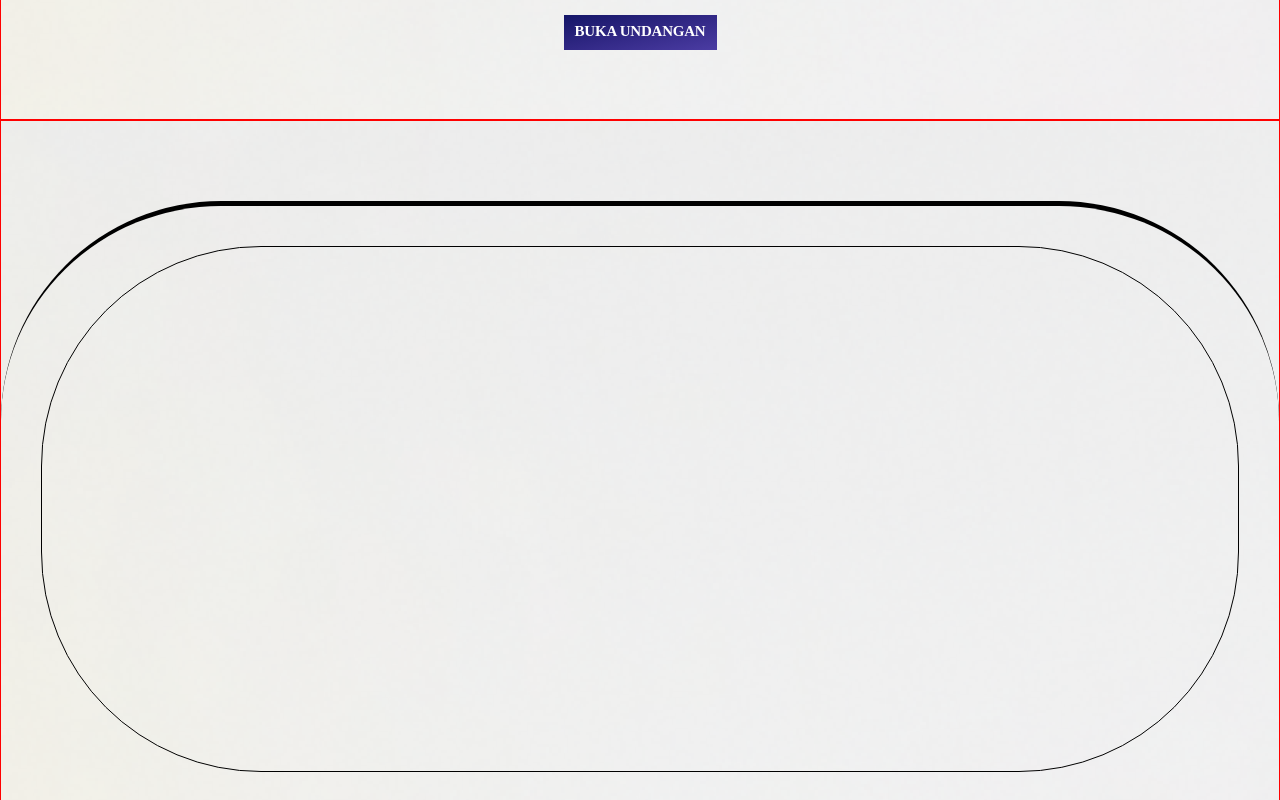
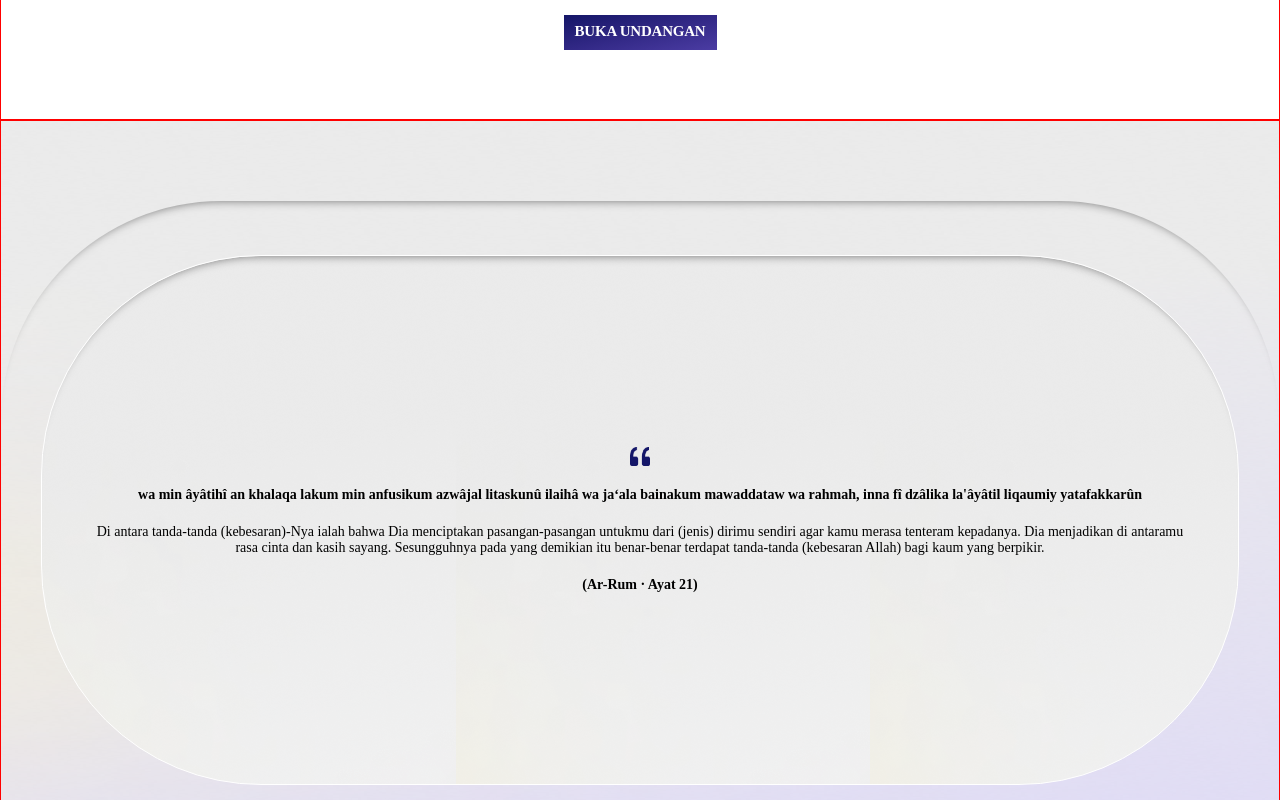
Before and after one commit to Arrasyidff/wedding-invitation, a React (Create React App) app: page / in a window 1280 px wide. Shown: the part 680-1480 px from the top of the page. Built offline with nearby package versions, Linux system fonts and the light colour scheme; a web font is replaced by a local one.

Commit message:
feat: handle ui cover

```diff
--- a/src/pages/aghniyaIzzul/agniyaIzzul.scss
+++ b/src/pages/aghniyaIzzul/agniyaIzzul.scss
@@ -2,9 +2,11 @@
     section {
         overflow: hidden;
         border: 1px solid red;
-        background-image: url('../../assets/images/background.png');
         background-position: center;
         background-repeat: no-repeat;
         background-size: cover;
+        :nth-child(1) {
+            background-image: url('../../assets/images/background.png');
+        }
     }
 }
--- a/src/pages/aghniyaIzzul/components/cover/cover.scss
+++ b/src/pages/aghniyaIzzul/components/cover/cover.scss
@@ -24,6 +24,7 @@
         height: 310px;
         border-radius: 7.5rem;
         margin: 1.5rem auto;
+        border: 4px solid black;
         overflow: hidden;
         display: flex;
         justify-content: center;
--- a/src/pages/aghniyaIzzul/components/quote/Quote.tsx
+++ b/src/pages/aghniyaIzzul/components/quote/Quote.tsx
@@ -1,21 +1,24 @@
 import './quote.scss'
-// import quote from '@assets/images/quote.png'
+import quote from '@assets/images/quote.png'
+// import brideImage from '@assets/images/bride-image.png'
+import backgroundImage from '@assets/images/main-background.png'
 
 function Quote() {
   return (
     <section className='agniya__quote'>
+      <img className='agniya__quote-background' src={backgroundImage} alt="" />
       <div className="agniya__quote-cover">
           <div className="agniya__quote-content">
-                {/* <img src={quote} alt="quote" /> */}
+              <img src={quote} alt="quote" />
 
-                {/* <p className='agniya__quote--du-a'>
+              <p className='agniya__quote--du-a'>
                 wa min âyâtihî an khalaqa lakum min
                 anfusikum azwâjal litaskunû ilaihâ wa ja‘ala
                 bainakum mawaddataw wa rahmah, inna fî dzâlika
                 la'âyâtil liqaumiy yatafakkarûn
-                </p> */}
+              </p>
 
-                {/* <p className='agniya__quote--translate'>
+              <p className='agniya__quote--translate'>
                 Di antara tanda-tanda (kebesaran)-Nya ialah
                 bahwa Dia menciptakan pasangan-pasangan untukmu
                 dari (jenis) dirimu sendiri agar kamu merasa
@@ -23,11 +26,11 @@ function Quote() {
                 rasa cinta dan kasih sayang. Sesungguhnya pada
                 yang demikian itu benar-benar terdapat tanda-tanda
                 (kebesaran Allah) bagi kaum yang berpikir.
-                </p> */}
+              </p>
 
-                {/* <p className='agniya__quote--surah'>
+              <p className='agniya__quote--surah'>
                 (Ar-Rum · Ayat 21)
-                </p> */}
+              </p>
           </div>
       </div>
     </section>
--- a/src/pages/aghniyaIzzul/components/quote/quote.scss
+++ b/src/pages/aghniyaIzzul/components/quote/quote.scss
@@ -4,11 +4,20 @@
     justify-content: center;
     align-items: center;
     height: 800px;
+    position: relative;
+
+    .agniya__quote-background {
+        position: absolute;
+        z-index: 1;
+        height: 100%;
+        width: 100%;
+    }
 
     .agniya__quote-cover {
+        box-shadow: inset 0 10px 10px -10px rgba(0, 0, 0, 0.5);
+        z-index: 2;
         border-radius: 13.75rem;
         width: 100%;
-        border: 5px solid black;
         border-bottom: none;
         border-left: none;
         border-right: none;
@@ -16,36 +25,41 @@
 
         display: flex;
         justify-content: center;
-        align-items: flex-start;
+        align-items: center;
         padding: 2.5rem;
 
         .agniya__quote-content {
-            border: 1px solid black;
+            box-shadow: inset 0 10px 10px -10px rgba(0, 0, 0, 0.5);
+            border: 1px solid white;
             width: 100%;
             height: 95%;
             border-radius: 13.75rem;
-            padding: 0 3rem;
 
             flex-direction: column;
             display: flex;
             justify-content: center;
             align-items: center;
+            padding: 2rem;
 
             img {
-                width: 2rem;
+                width: 1.3rem;
+            }
+
+            p {
+                text-align: center;
             }
 
             text-align: center;
             font-size: 0.875rem;
             .agniya__quote--du-a {
-                margin-top: 2rem;
+                margin-top: 1.3rem;
                 font-weight: 800;
             }
             .agniya__quote--translate {
-                margin-top: 1.8rem;
+                margin-top: 1.3rem;
             }
             .agniya__quote--surah {
-                margin-top: 1.8rem;
+                margin-top: 1.3rem;
                 font-weight: 800;
             }
         }
@@ -63,3 +77,14 @@
         }
     }
 }
+
+@media (min-height: 800px)
+{
+    .agniya__quote {
+        .agniya__quote-cover {
+            .agniya__quote-content {
+                padding: 2.8rem;
+            }
+        }
+    }
+}
```
Also changed, not shown: src/assets/images/main-background.png (added). Lines whose indentation alone changed are shown as unchanged.
